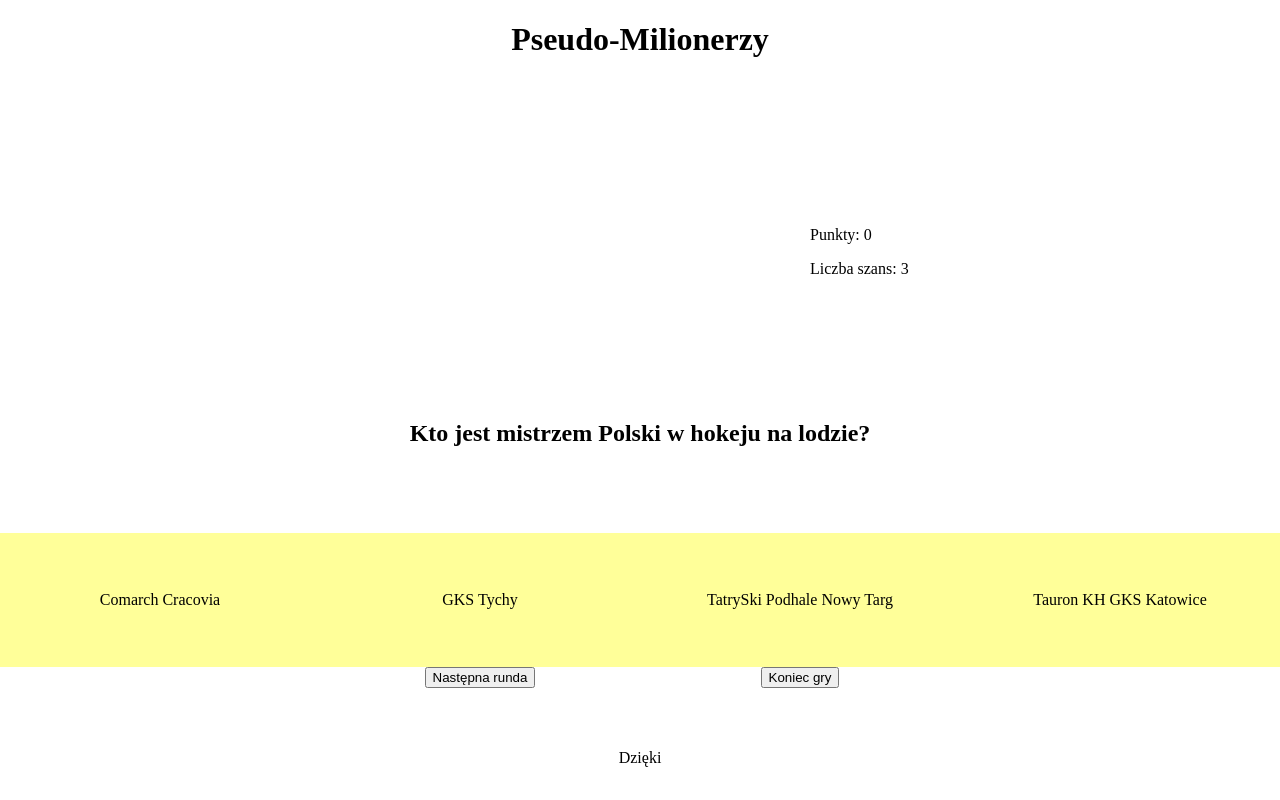
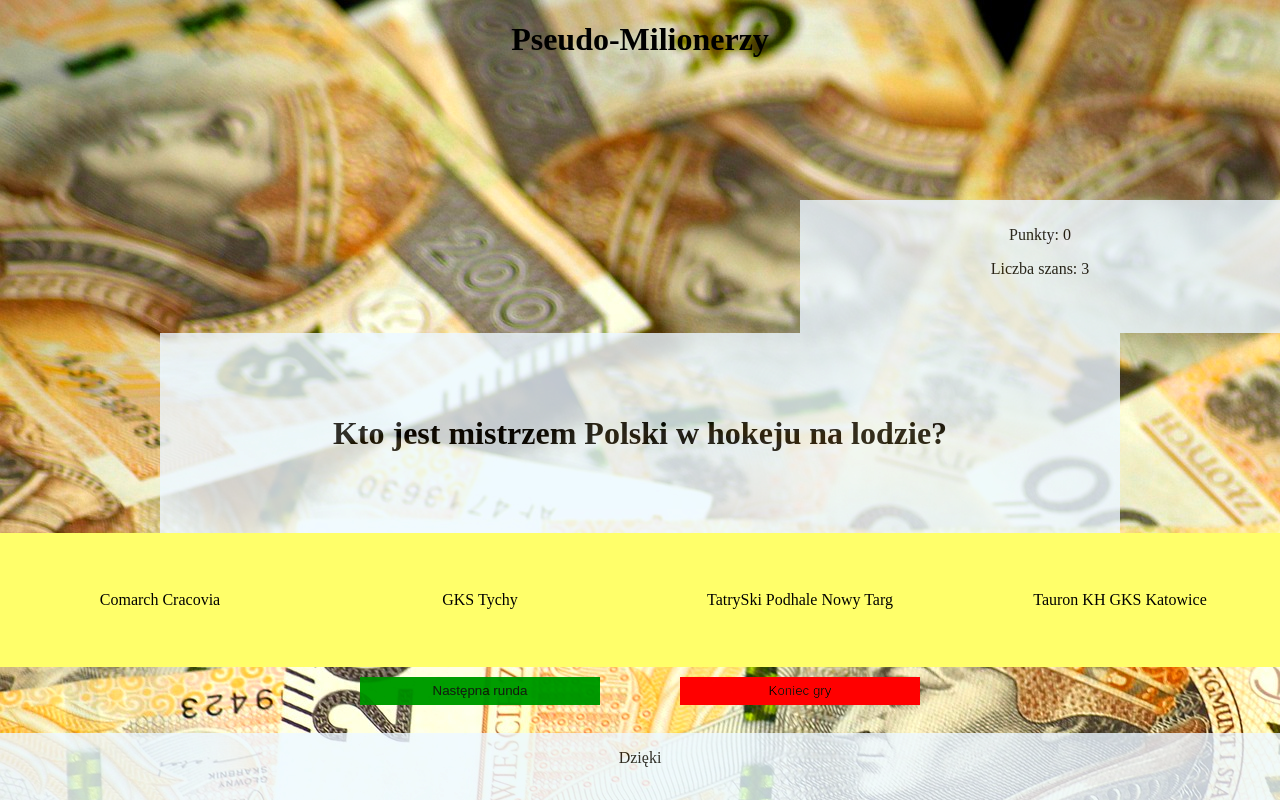
Before and after one commit to ButterMillk/Quiz-wtih-Vue.js-and-CSSGrid, a Vue app: page / in a window 1280 px wide. Built offline with nearby package versions, Linux system fonts and the light colour scheme.

Commit message:
Next features

```diff
--- a/src/App.vue
+++ b/src/App.vue
@@ -34,11 +34,11 @@
       </div>
 
       <div class="nextRound">
-        <button>Następna runda</button>
+        <button class="nextRound_button">Następna runda</button>
       </div>
 
       <div class="endGame">
-        <button @click="this.endGame">Koniec gry</button>
+        <button class="endGame__button" @click="this.endGame">Koniec gry</button>
       </div>
 
       <div class="footer">
@@ -154,6 +154,13 @@ export default {
   height: 100vh;
   grid-template-columns: repeat(8, 1fr);
   grid-template-rows: repeat(12, 1fr);
+  background-image: url(img/background.jpg);
+  opacity: 0.1 blue;
+  -webkit-filter: saturate(150%);
+  -moz-filter: saturate(150%);
+  -o-filter: saturate(150%);
+  -ms-filter: saturate(150%);
+  filter: saturate(150%);
 }
 
 .navigation{
@@ -165,11 +172,17 @@ export default {
 .info{
   grid-column: 6/ 9;
   grid-row: 4/ 6;
+  background-color: aliceblue;
+  opacity: 0.8;
+  text-align: center;
 }
 
 .question{
   grid-column: 2/ 8;
   grid-row:   6/ 9;
+  background-color: aliceblue;
+  opacity: 0.8;
+  text-align: center;
 }
 
 .answer{
@@ -179,8 +192,13 @@ export default {
   background-color: #FFFF99;
   text-align: center;
   cursor: pointer;
+  font-size: 1em;
 }
 
+.answer:hover{
+  background-color: rgb(255, 242, 59);
+  font-size: 2em;
+}
 .answer-1{
   grid-column: 1/ 3;
   grid-row:   9/ 11;
@@ -205,18 +223,40 @@ export default {
   grid-column: 3/ 5;
   grid-row:   11/ 12;
   text-align: center;
+  border: none;
+  padding-top: 10px;
 }
 
 .endGame{
   grid-column: 5/ 7;
   grid-row:   11/ 12;
   text-align: center;
+  padding-top: 10px;
+
+}
+
+.nextRound_button{
+  width: 75%;
+  height: 50%;
+  border: none;
+  background-color: green;
+  opacity: 0.9;
+}
+
+.endGame__button{
+  width: 75%;
+  height: 50%;
+  border: none;
+  background-color: red;
+  opacity: 0.9;
 }
 
 .footer{
   grid-column: 1/ 9;
   grid-row:   12/ 13;
   text-align: center;
+  background-color: aliceblue;
+  opacity: 0.8;
 }
 
 
--- a/src/components/Answer.vue
+++ b/src/components/Answer.vue
@@ -36,10 +36,11 @@ export default {
             this.selectedAnswer.opportunities = 0;
             if(this.textAnswer.truth){
                 this.selectedAnswer.score = 100;
-
+                alert("Poprawna odpowiedź!");
             }
             else{
                 this.selectedAnswer.opportunities = -1;
+                alert("Błędna odpowiedź!");
             }
 
             this.$emit('selectAnswer', this.selectedAnswer);
--- a/src/components/Question.vue
+++ b/src/components/Question.vue
@@ -26,6 +26,7 @@ export default {
 h2{
     display: table-cell;
     vertical-align: middle;
+    font-size: 2em;
 }
 
 </style>
```
Also changed, not shown: src/img/background.jpg (added).
